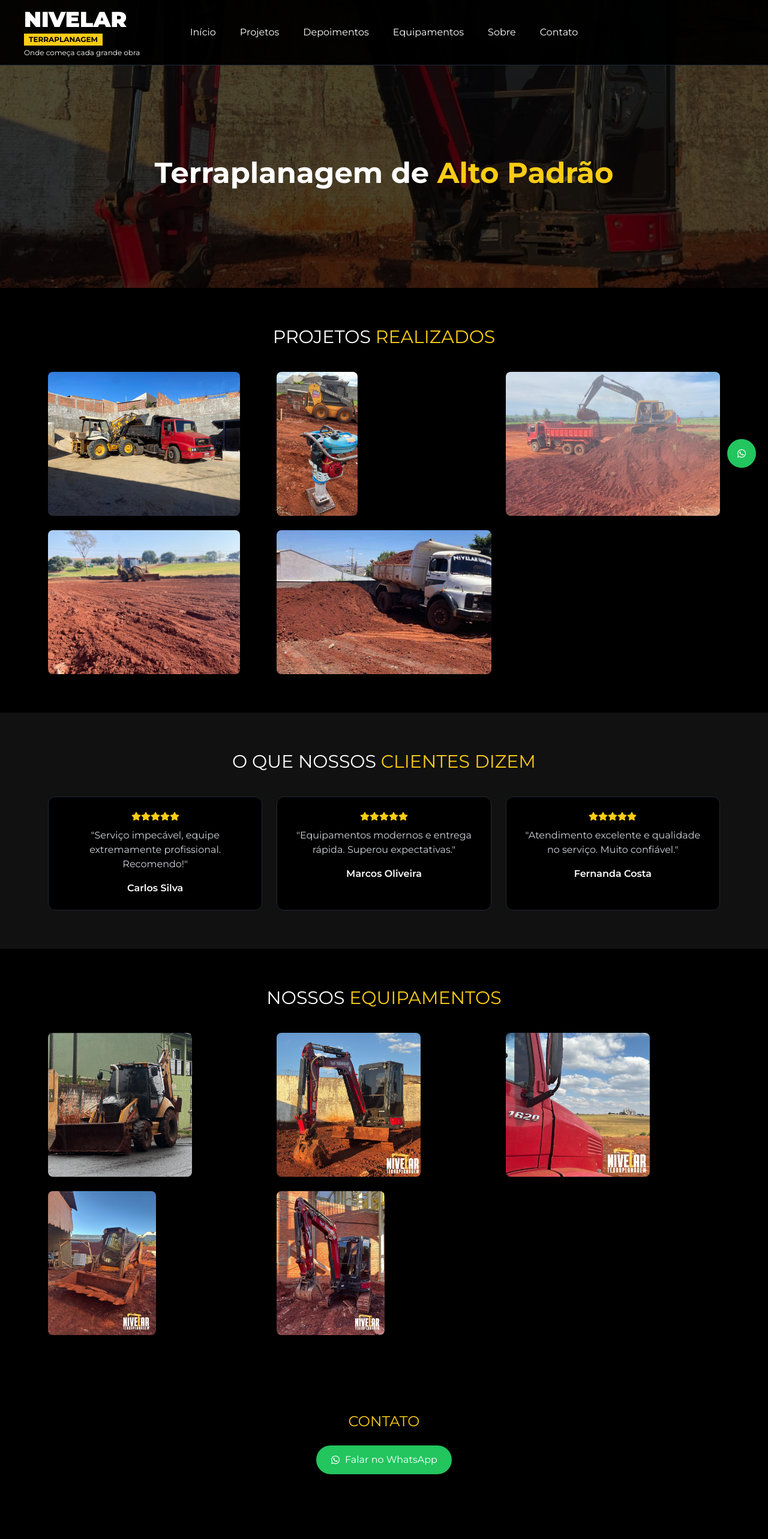
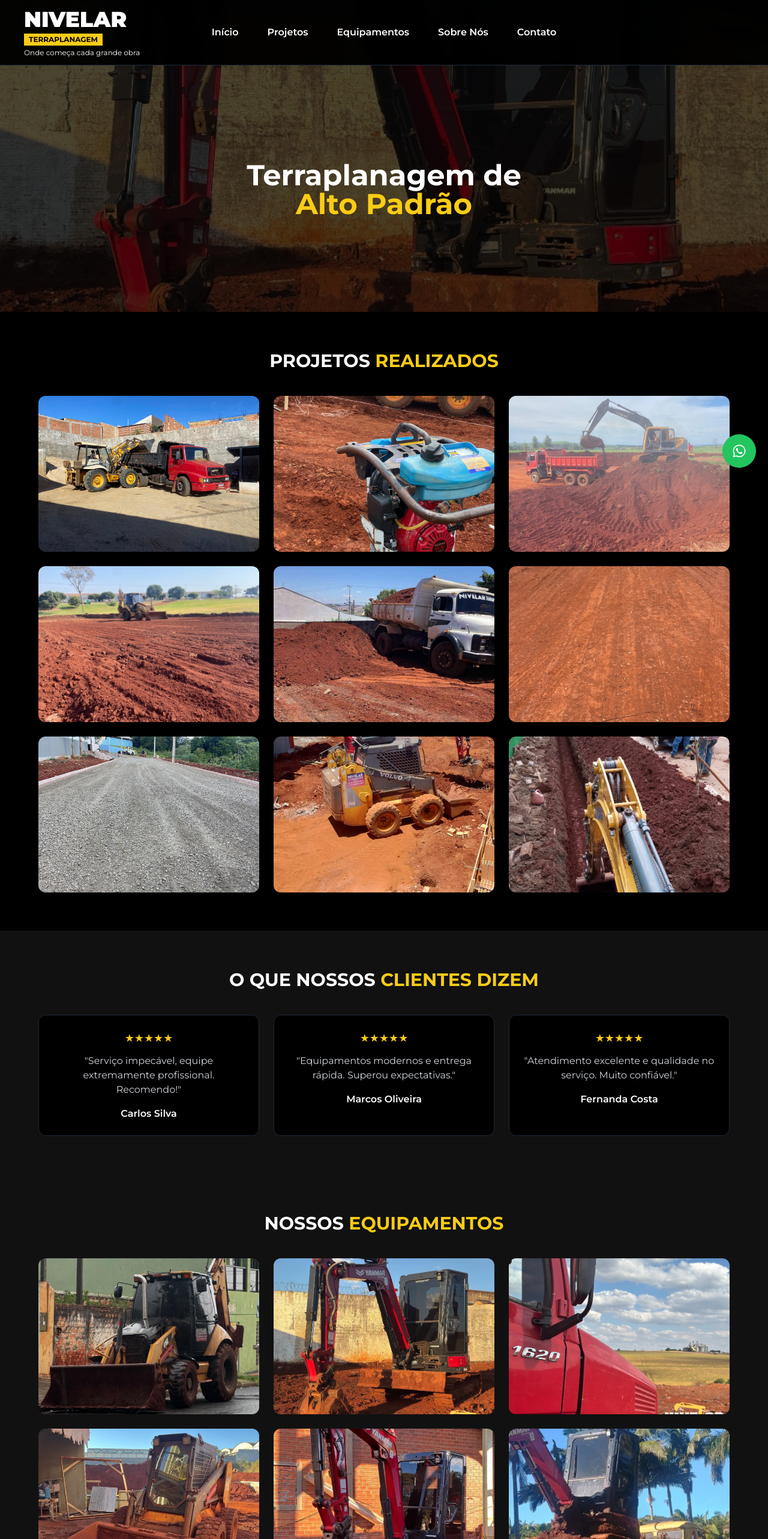
Before and after one commit to emanueldomingues/site-nivelar, a Next.js app: page / in a window 1280 px wide. Shown: the top 2566 px of the page at 60% size. Before the commit the page ends 2522 px from the top, so only its background shows below. Built offline with nearby package versions, Linux system fonts and the light colour scheme.

Commit message:
depoimentos adicionados sem alterar layout

```diff
--- a/app/page.tsx
+++ b/app/page.tsx
@@ -1,7 +1,7 @@
 "use client";
 
 import { useState, useEffect } from "react";
-import { FaWhatsapp, FaStar } from "react-icons/fa";
+import { FaWhatsapp } from "react-icons/fa";
 
 export default function Home() {
   const [current, setCurrent] = useState(0);
@@ -20,6 +20,11 @@ export default function Home() {
     "/images/equipamentos/maquina3.jpg",
     "/images/equipamentos/maquina4.jpg",
     "/images/equipamentos/maquina5.jpg",
+    "/images/equipamentos/maquina6.jpg",
+    "/images/equipamentos/maquina7.jpg",
+    "/images/equipamentos/maquina8.jpg",
+    "/images/equipamentos/maquina9.jpg",
+    "/images/equipamentos/maquina10.jpg",
   ];
 
   const projetos = [
@@ -28,21 +33,10 @@ export default function Home() {
     "/images/projetos/projeto3.jpg",
     "/images/projetos/projeto4.jpg",
     "/images/projetos/projeto5.jpg",
-  ];
-
-  const depoimentos = [
-    {
-      nome: "Carlos Silva",
-      texto: "Serviço impecável, equipe extremamente profissional. Recomendo!",
-    },
-    {
-      nome: "Marcos Oliveira",
-      texto: "Equipamentos modernos e entrega rápida. Superou expectativas.",
-    },
-    {
-      nome: "Fernanda Costa",
-      texto: "Atendimento excelente e qualidade no serviço. Muito confiável.",
-    },
+    "/images/projetos/projeto6.jpg",
+    "/images/projetos/projeto7.jpg",
+    "/images/projetos/projeto8.jpg",
+    "/images/projetos/projeto9.jpg",
   ];
 
   useEffect(() => {
@@ -53,50 +47,51 @@ export default function Home() {
   }, []);
 
   return (
-    <div className="bg-black text-white">
+    <div className="bg-black text-white overflow-x-hidden">
 
       {/* HEADER */}
-      <header className="fixed top-0 w-full bg-black/95 z-50 border-b border-gray-800">
+      <header className="fixed top-0 w-full bg-black/95 backdrop-blur z-50 border-b border-gray-800">
         <div className="flex items-center justify-between px-4 md:px-10 py-3 relative">
 
-          <div className="flex flex-col">
+          <div className="flex flex-col leading-tight">
             <h1 className="text-2xl md:text-4xl font-black">NIVELAR</h1>
-            <span className="bg-yellow-400 text-black text-xs px-2 py-0.5 mt-1 font-bold w-fit">
+            <span className="bg-yellow-400 text-black text-[10px] md:text-xs px-2 py-0.5 mt-1 font-bold w-fit">
               TERRAPLANAGEM
             </span>
-            <span className="text-xs mt-1">
+            <span className="text-[10px] md:text-xs mt-1">
               Onde começa cada grande obra
             </span>
           </div>
 
-          <nav className="hidden md:flex absolute left-1/2 -translate-x-1/2 gap-10">
-            <a href="#home">Início</a>
-            <a href="#projetos">Projetos</a>
-            <a href="#depoimentos">Depoimentos</a>
-            <a href="#equipamentos">Equipamentos</a>
-            <a href="#sobre">Sobre</a>
-            <a href="#contato">Contato</a>
+          <nav className="hidden md:flex absolute left-1/2 -translate-x-1/2 gap-12 text-base font-semibold">
+            <a href="#home" className="hover:text-yellow-400">Início</a>
+            <a href="#projetos" className="hover:text-yellow-400">Projetos</a>
+            <a href="#equipamentos" className="hover:text-yellow-400">Equipamentos</a>
+            <a href="#sobre" className="hover:text-yellow-400">Sobre Nós</a>
+            <a href="#contato" className="hover:text-yellow-400">Contato</a>
           </nav>
 
-          <button onClick={() => setMenuOpen(!menuOpen)} className="md:hidden">
+          <button
+            onClick={() => setMenuOpen(!menuOpen)}
+            className="md:hidden text-xl"
+          >
             ☰
           </button>
         </div>
 
         {menuOpen && (
-          <div className="md:hidden flex flex-col items-center gap-4 py-4 bg-black">
-            <a href="#home">Início</a>
-            <a href="#projetos">Projetos</a>
-            <a href="#depoimentos">Depoimentos</a>
-            <a href="#equipamentos">Equipamentos</a>
-            <a href="#sobre">Sobre</a>
-            <a href="#contato">Contato</a>
+          <div className="md:hidden bg-black border-t border-gray-800 flex flex-col items-center py-6 gap-6 text-lg">
+            <a href="#home" onClick={() => setMenuOpen(false)}>Início</a>
+            <a href="#projetos" onClick={() => setMenuOpen(false)}>Projetos</a>
+            <a href="#equipamentos" onClick={() => setMenuOpen(false)}>Equipamentos</a>
+            <a href="#sobre" onClick={() => setMenuOpen(false)}>Sobre Nós</a>
+            <a href="#contato" onClick={() => setMenuOpen(false)}>Contato</a>
           </div>
         )}
       </header>
 
       {/* HERO */}
-      <section id="home" className="h-[60vh] pt-24 relative flex items-center justify-center">
+      <section id="home" className="h-[60vh] md:h-[65vh] pt-28 relative flex items-center justify-center">
         {heroImages.map((img, i) => (
           <div
             key={i}
@@ -106,78 +101,167 @@ export default function Home() {
             style={{ backgroundImage: `url(${img})` }}
           />
         ))}
+
         <div className="absolute inset-0 bg-black/70" />
-        <h2 className="relative text-3xl md:text-5xl font-bold text-center">
-          Terraplanagem de <span className="text-yellow-400">Alto Padrão</span>
+
+        <h2 className="relative text-2xl md:text-5xl font-bold text-center px-4">
+          Terraplanagem de <br />
+          <span className="text-yellow-400">Alto Padrão</span>
         </h2>
       </section>
 
       {/* PROJETOS */}
-      <section id="projetos" className="py-16 text-center">
-        <h2 className="text-2xl md:text-3xl mb-10">
+      <section id="projetos" className="py-16 px-4 md:px-6 text-center">
+        <h2 className="text-2xl md:text-3xl font-bold mb-10">
           PROJETOS <span className="text-yellow-400">REALIZADOS</span>
         </h2>
 
-        <div className="grid md:grid-cols-3 gap-6 px-4 max-w-6xl mx-auto">
+        <div className="grid grid-cols-1 sm:grid-cols-2 md:grid-cols-3 gap-6 max-w-6xl mx-auto">
           {projetos.map((img, i) => (
-            <img key={i} src={img} className="rounded-lg h-[240px] object-cover" />
+            <img
+              key={i}
+              src={img}
+              onClick={() => setZoomImg(img)}
+              className="rounded-xl object-cover h-[220px] md:h-[260px] w-full cursor-pointer hover:scale-105 transition"
+            />
           ))}
         </div>
       </section>
 
-      {/* DEPOIMENTOS */}
-      <section id="depoimentos" className="py-16 bg-[#111] text-center">
-        <h2 className="text-2xl md:text-3xl mb-10">
+      {/* DEPOIMENTOS (ADICIONADO SEM QUEBRAR NADA) */}
+      <section id="depoimentos" className="py-16 px-4 md:px-6 text-center bg-[#111]">
+        <h2 className="text-2xl md:text-3xl font-bold mb-10">
           O QUE NOSSOS <span className="text-yellow-400">CLIENTES DIZEM</span>
         </h2>
 
-        <div className="grid md:grid-cols-3 gap-6 px-4 max-w-6xl mx-auto">
-          {depoimentos.map((dep, i) => (
-            <div key={i} className="bg-black p-6 rounded-xl border border-gray-800">
-
-              <div className="flex justify-center mb-3 text-yellow-400">
-                {[...Array(5)].map((_, i) => (
-                  <FaStar key={i} />
-                ))}
-              </div>
-
+        <div className="grid grid-cols-1 sm:grid-cols-2 md:grid-cols-3 gap-6 max-w-6xl mx-auto">
+          {[
+            {
+              nome: "Carlos Silva",
+              texto: "Serviço impecável, equipe extremamente profissional. Recomendo!",
+            },
+            {
+              nome: "Marcos Oliveira",
+              texto: "Equipamentos modernos e entrega rápida. Superou expectativas.",
+            },
+            {
+              nome: "Fernanda Costa",
+              texto: "Atendimento excelente e qualidade no serviço. Muito confiável.",
+            },
+          ].map((dep, i) => (
+            <div
+              key={i}
+              className="bg-black p-6 rounded-xl border border-gray-800 hover:border-yellow-400 transition"
+            >
+              <div className="text-yellow-400 text-lg mb-3">★★★★★</div>
               <p className="text-gray-300 mb-4">"{dep.texto}"</p>
-
-              <span className="font-semibold text-white">{dep.nome}</span>
+              <span className="font-semibold">{dep.nome}</span>
             </div>
           ))}
         </div>
       </section>
 
       {/* EQUIPAMENTOS */}
-      <section id="equipamentos" className="py-16 text-center">
-        <h2 className="text-2xl md:text-3xl mb-10">
+      <section id="equipamentos" className="py-16 px-4 md:px-6 text-center bg-[#111]">
+        <h2 className="text-2xl md:text-3xl font-bold mb-10">
           NOSSOS <span className="text-yellow-400">EQUIPAMENTOS</span>
         </h2>
 
-        <div className="grid md:grid-cols-3 gap-6 px-4 max-w-6xl mx-auto">
+        <div className="grid grid-cols-1 sm:grid-cols-2 md:grid-cols-3 gap-6 max-w-6xl mx-auto">
           {equipamentos.map((img, i) => (
-            <img key={i} src={img} className="rounded-lg h-[240px] object-cover" />
+            <img
+              key={i}
+              src={img}
+              onClick={() => setZoomImg(img)}
+              className="rounded-xl object-cover h-[220px] md:h-[260px] w-full cursor-pointer hover:scale-105 transition"
+            />
           ))}
         </div>
       </section>
 
-      {/* CONTATO */}
-      <section id="contato" className="py-16 text-center">
-        <h2 className="text-2xl text-yellow-400 mb-6">CONTATO</h2>
+      {/* SOBRE */}
+      <section id="sobre" className="py-16 px-4 md:px-6 text-center bg-[#0d0d0d]">
+        <h2 className="text-2xl md:text-3xl font-bold mb-6">
+          SOBRE <span className="text-yellow-400">NÓS</span>
+        </h2>
 
-        <a
-          href="https://wa.me/5543998061421"
-          className="bg-green-500 px-6 py-3 rounded-full inline-flex items-center gap-2"
-        >
-          <FaWhatsapp /> Falar no WhatsApp
-        </a>
+        <div className="max-w-3xl mx-auto text-gray-300 text-sm md:text-lg leading-relaxed">
+          <p className="mb-4">
+            A <span className="text-white font-semibold">Nivelar Terraplanagem</span> nasceu com um propósito claro: dar início a grandes projetos com qualidade, precisão e responsabilidade.
+          </p>
+
+          <p className="mb-4">
+            Nosso trabalho vai muito além de movimentar terra — nós preparamos o terreno para que sonhos se tornem realidade.
+            É por isso que nosso slogan, <span className="text-yellow-400 font-semibold">“Onde começa cada grande obra”</span>, representa exatamente o que fazemos todos os dias.
+          </p>
+
+          <p>
+            Acreditamos que um bom começo define todo o resultado final — e é nesse início que fazemos a diferença.
+          </p>
+        </div>
       </section>
 
-      {/* BOTÃO FIXO */}
+      {/* CONTATO */}
+      <section id="contato" className="py-16 px-4 md:px-6 bg-black">
+        <h2 className="text-2xl md:text-3xl font-bold text-center mb-10 text-yellow-400">
+          CONTATO
+        </h2>
+
+        <div className="grid grid-cols-1 md:grid-cols-2 gap-10 items-center max-w-6xl mx-auto">
+
+          <iframe
+            src="https://www.google.com/maps?q=Av.+Antônio+Raminelli,+857,+Cambé&output=embed"
+            className="w-full h-[350px] md:h-[520px] rounded-xl"
+          />
+
+          <div className="space-y-5 text-sm md:text-base">
+
+            <p className="text-gray-300">📍 Av. Antônio Raminelli, 857 - Cambé</p>
+
+            {[
+              ["Fernando", "5543998061421"],
+              ["Anderson", "5543999520213"],
+              ["Valéria", "5543996281826"],
+            ].map(([nome, numero]) => (
+              <a
+                key={numero}
+                href={`https://wa.me/${numero}`}
+                target="_blank"
+                className="flex items-center gap-3 hover:text-yellow-400 transition"
+              >
+                <div className="bg-green-500 p-2 rounded-full text-white text-lg">
+                  <FaWhatsapp />
+                </div>
+                {nome}
+              </a>
+            ))}
+
+            <a
+              href="https://instagram.com/terraplanagem.nivelar"
+              target="_blank"
+              className="flex items-center gap-3 hover:text-yellow-400 transition"
+            >
+              <img src="/icons/instagram.svg" className="w-7 h-7" />
+              @terraplanagem.nivelar
+            </a>
+
+          </div>
+        </div>
+      </section>
+
+      {zoomImg && (
+        <div
+          onClick={() => setZoomImg(null)}
+          className="fixed inset-0 bg-black/90 flex items-center justify-center z-50"
+        >
+          <img src={zoomImg} className="max-h-[90%] max-w-[90%] rounded-lg" />
+        </div>
+      )}
+
       <a
         href="https://wa.me/5543998061421"
-        className="fixed bottom-5 right-5 bg-green-500 p-4 rounded-full text-white"
+        target="_blank"
+        className="fixed bottom-5 right-5 bg-green-500 p-4 rounded-full text-white text-2xl shadow-lg hover:scale-110 transition"
       >
         <FaWhatsapp />
       </a>
```
